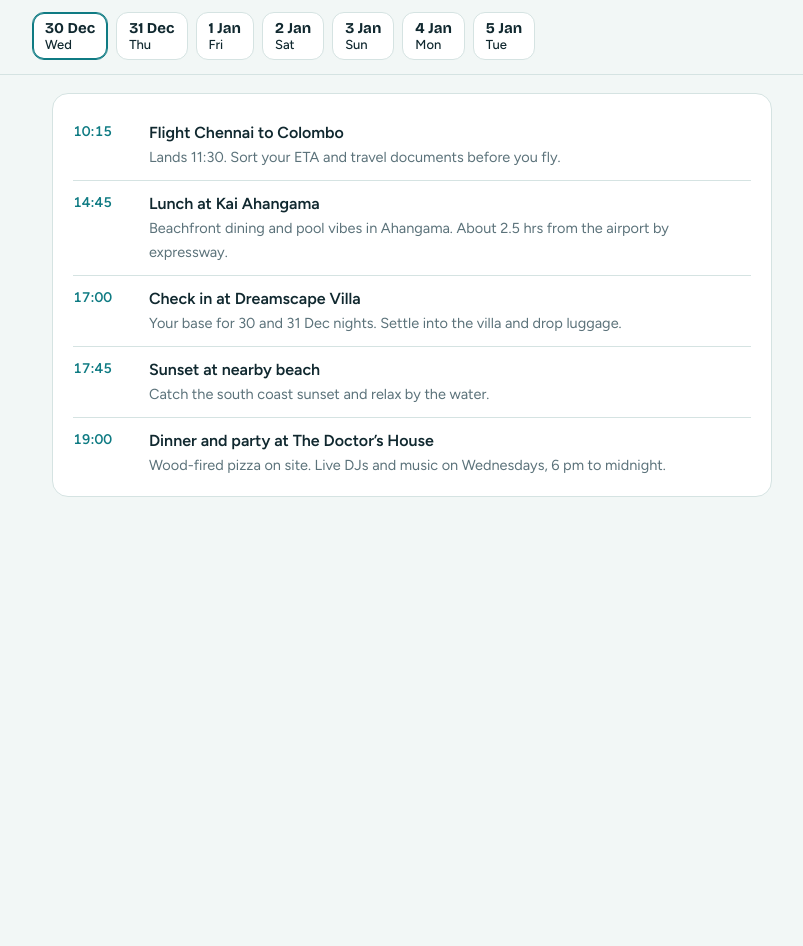
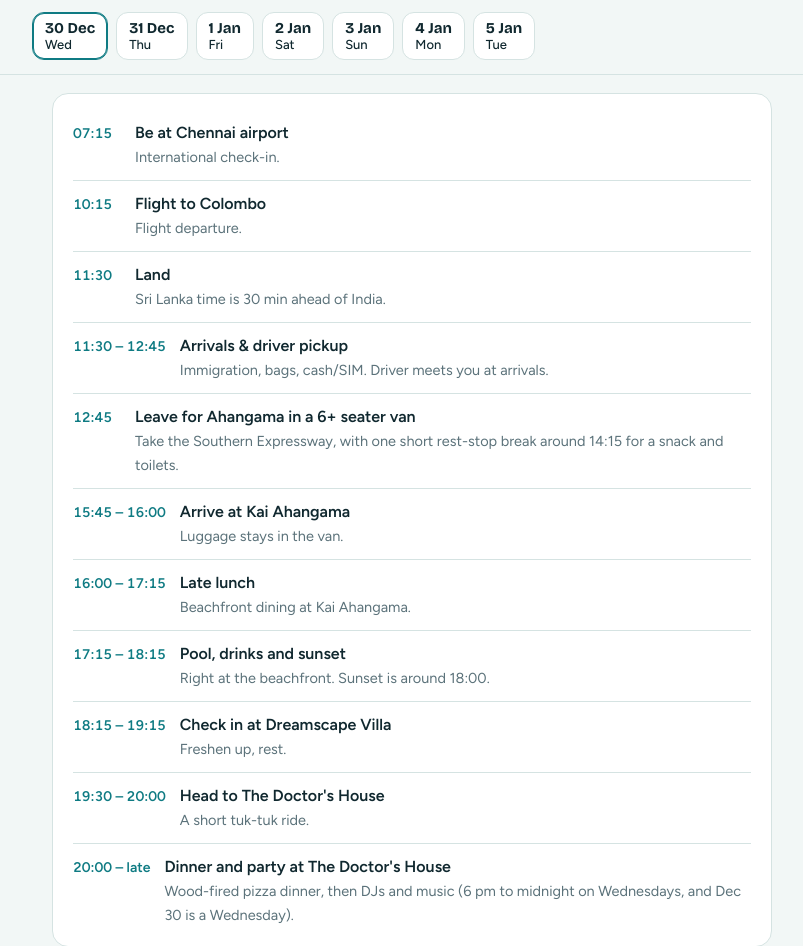
Before and after one commit to AKIILESH/SL, a plain HTML site: page Sri Lanka South Coast_ 30 Dec to 5 Jan.html in a window 1280 px wide. Shown: the top 946 px of the page, without its empty margins (228-1031 px from the left). Before the commit the page ends 800 px from the top, so only its background shows below. Drawn offline with nearby package versions, Linux system fonts and the light colour scheme.

Commit message:
Update Dec 30 itinerary to detailed travel plan

```diff
--- a/Sri Lanka South Coast_ 30 Dec to 5 Jan.html
+++ b/Sri Lanka South Coast_ 30 Dec to 5 Jan.html
@@ -28,12 +28,12 @@ main{max-width:760px;margin:0 auto;padding:18px 20px 40px}
 .day[hidden]{display:none}
 .tag{display:inline-block;background:var(--sunbg);color:var(--sun);font:600 12px Figtree,sans-serif;padding:3px 10px;border-radius:999px;margin-bottom:10px}
 ul{list-style:none;margin:0;padding:0}
-li{display:grid;grid-template-columns:64px 1fr;gap:12px;padding:11px 0;border-top:1px solid var(--line)}
+li{display:grid;grid-template-columns:auto 1fr;gap:14px;padding:11px 0;border-top:1px solid var(--line);align-items:baseline}
 li:first-child{border-top:0}
-.t{color:var(--accent);font-weight:600;font-size:14px;font-variant-numeric:tabular-nums}
+.t{color:var(--accent);font-weight:600;font-size:14px;font-variant-numeric:tabular-nums;white-space:nowrap;min-width:48px}
 .n{font-weight:600}
 .d{color:var(--mute);font-size:14.5px}
-@media (max-width:420px){li{grid-template-columns:52px 1fr;gap:10px}}
+@media (max-width:420px){li{grid-template-columns:auto 1fr;gap:10px}}
 @media (prefers-reduced-motion:reduce){*{scroll-behavior:auto!important}}
 </style>
 </head>
@@ -46,11 +46,17 @@ li:first-child{border-top:0}
 <script>
 var D=[
 {d:"Wed 30 Dec",s:"30 Dec",w:"Colombo to Ahangama to Madiha",t:"Arrive and settle in",tag:"",i:[
-["10:15","Flight Chennai to Colombo","Lands 11:30. Sort your ETA and travel documents before you fly."],
-["14:45","Lunch at Kai Ahangama","Beachfront dining and pool vibes in Ahangama. About 2.5 hrs from the airport by expressway."],
-["17:00","Check in at Dreamscape Villa","Your base for 30 and 31 Dec nights. Settle into the villa and drop luggage."],
-["17:45","Sunset at nearby beach","Catch the south coast sunset and relax by the water."],
-["19:00","Dinner and party at The Doctor’s House","Wood-fired pizza on site. Live DJs and music on Wednesdays, 6 pm to midnight."]]},
+["07:15","Be at Chennai airport","International check-in."],
+["10:15","Flight to Colombo","Flight departure."],
+["11:30","Land","Sri Lanka time is 30 min ahead of India."],
+["11:30 – 12:45","Arrivals & driver pickup","Immigration, bags, cash/SIM. Driver meets you at arrivals."],
+["12:45","Leave for Ahangama in a 6+ seater van","Take the Southern Expressway, with one short rest-stop break around 14:15 for a snack and toilets."],
+["15:45 – 16:00","Arrive at Kai Ahangama","Luggage stays in the van."],
+["16:00 – 17:15","Late lunch","Beachfront dining at Kai Ahangama."],
+["17:15 – 18:15","Pool, drinks and sunset","Right at the beachfront. Sunset is around 18:00."],
+["18:15 – 19:15","Check in at Dreamscape Villa","Freshen up, rest."],
+["19:30 – 20:00","Head to The Doctor's House","A short tuk-tuk ride."],
+["20:00 – late","Dinner and party at The Doctor's House","Wood-fired pizza dinner, then DJs and music (6 pm to midnight on Wednesdays, and Dec 30 is a Wednesday)."]]},
 {d:"Thu 31 Dec",s:"31 Dec",w:"Madiha to Ahangama (placeholder)",t:"New Year’s Eve",tag:"NYE",i:[
 ["10:30","Kai Beach Club & Pool","Pool, daybeds, and oceanfront vibes in Ahangama."],
 ["13:00","Lunch at Lighthouse Ahangama","Rooftop cafe and restaurant with ocean views."],
```
Also changed, not shown: index.html (+14 -8 lines).
